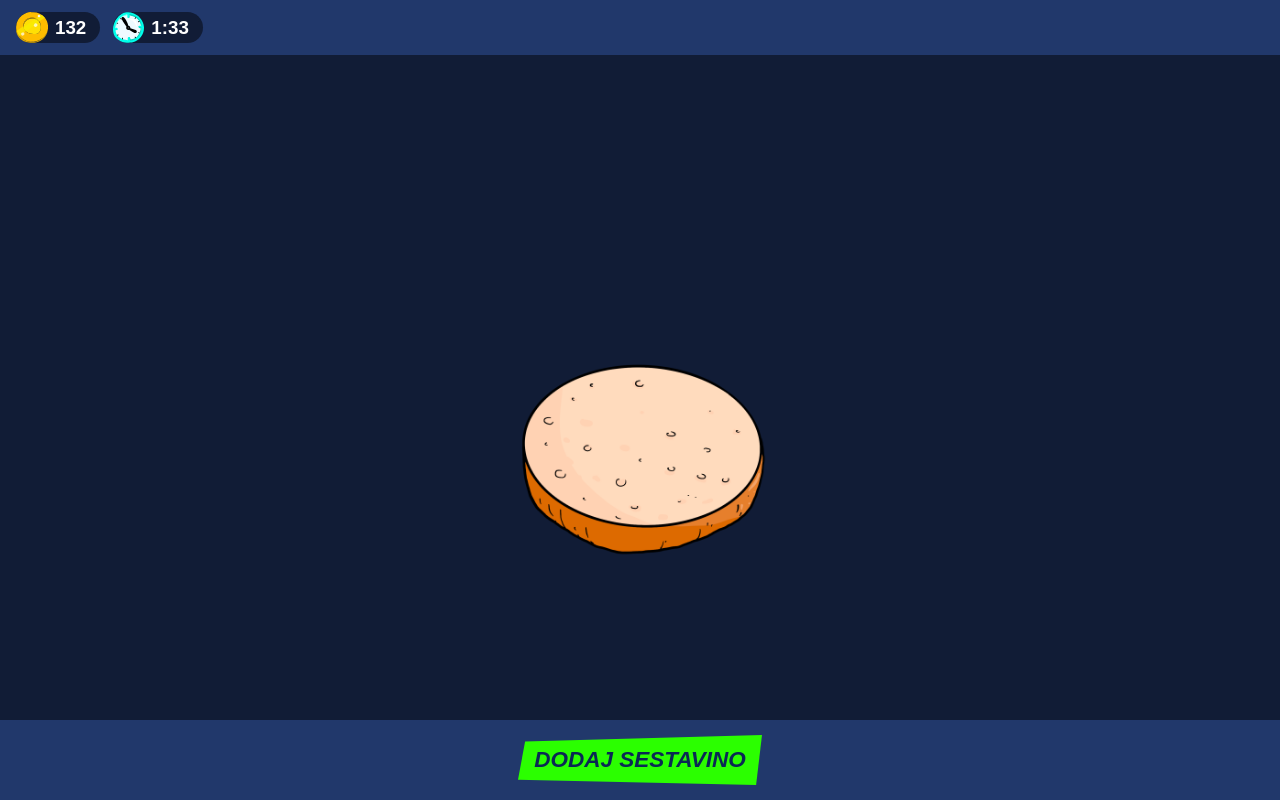
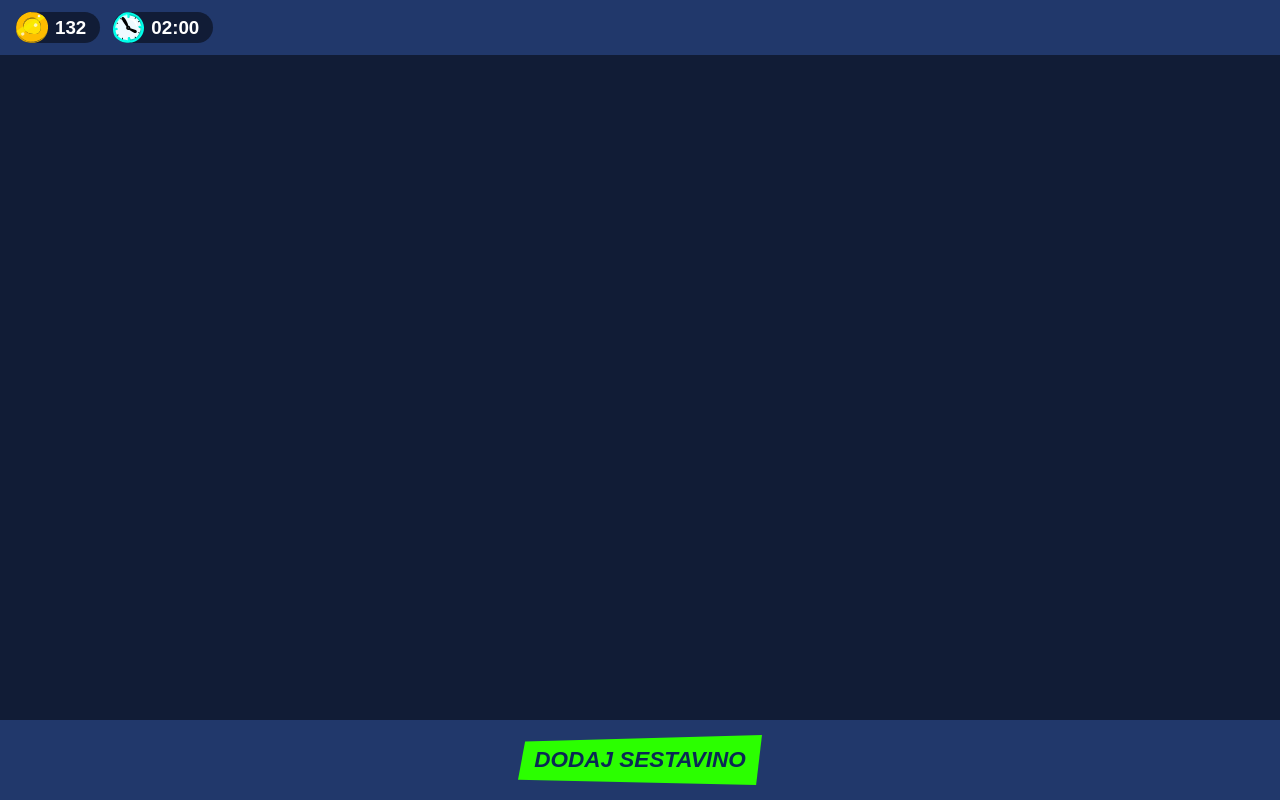
Before and after one commit to danesjenovdan/futr-za-jutr, a Vue app: page /game in a window 1280 px wide. Built offline with nearby package versions, Linux system fonts and the light colour scheme; a web font is replaced by a local one.

Commit message:
implement timer display and store; improve game logic

```diff
--- a/src/components/TopBar.vue
+++ b/src/components/TopBar.vue
@@ -7,13 +7,45 @@
       </div>
       <div class="pill time">
         <img class="icon" src="../assets/images/icons/ura.svg" alt="" />
-        <div class="text">1:33</div>
+        <div class="text">{{ formattedTimer }}</div>
       </div>
     </div>
   </div>
 </template>
 
-<script setup></script>
+<script setup>
+import { computed, watch } from "vue";
+import { useGameStore, MAX_TIME_SECONDS } from "../stores/game";
+import { useTimer } from "../composables/useTimer";
+
+const gameStore = useGameStore();
+const { remainingMs, start } = useTimer(MAX_TIME_SECONDS, { autoStart: false });
+
+watch(remainingMs, (newValue) => {
+  gameStore.remainingTimeMs = newValue;
+  if (newValue <= 0) {
+    gameStore.paused = true;
+    gameStore.gameOver = true;
+  }
+});
+
+watch(
+  () => gameStore.paused,
+  (newValue) => {
+    if (!newValue) {
+      start();
+    }
+  }
+);
+
+const formattedTimer = computed(() => {
+  const seconds = Math.ceil(gameStore.remainingTimeMs / 1000);
+  const minutes = Math.floor(seconds / 60);
+  const formattedMinutes = String(minutes).padStart(2, "0");
+  const formattedSeconds = String(seconds % 60).padStart(2, "0");
+  return `${formattedMinutes}:${formattedSeconds}`;
+});
+</script>
 
 <style scoped lang="scss">
 @import "../assets/scss/variables";
--- a/src/composables/useTimer.js
+++ b/src/composables/useTimer.js
@@ -1,15 +1,26 @@
 import { ref, onBeforeUnmount, computed } from "vue";
 
-export const useTimer = (durationSeconds) => {
+export const useTimer = (durationSeconds, { autoStart = true } = {}) => {
   const startMs = ref(Date.now());
   const currentMs = ref(Date.now());
 
   const updateCurrent = () => {
     currentMs.value = Date.now();
   };
-  const updateTimeInterval = setInterval(updateCurrent, 16);
+
+  let updateTimeInterval = autoStart ? setInterval(updateCurrent, 16) : null;
+
+  const start = () => {
+    if (!updateTimeInterval) {
+      startMs.value = Date.now();
+      currentMs.value = Date.now();
+      updateTimeInterval = setInterval(updateCurrent, 16);
+    }
+  };
+
   onBeforeUnmount(() => {
     clearInterval(updateTimeInterval);
+    updateTimeInterval = null;
   });
 
   const remainingMs = computed(() => {
@@ -22,5 +33,6 @@ export const useTimer = (durationSeconds) => {
 
   return {
     remainingMs,
+    start,
   };
 };
--- a/src/stores/game.js
+++ b/src/stores/game.js
@@ -1,26 +1,52 @@
 import { last, sample } from "lodash-es";
 import { defineStore } from "pinia";
 import ingredients from "../assets/ingredients.json";
+
+export const MAX_TIME_SECONDS = 120;
+const SCORING_INGREDIENTS = Object.keys(ingredients.ingredients);
+
+console.log(SCORING_INGREDIENTS);
 
 function getRandomFoodId() {
   const keys = Object.keys(ingredients.foods);
   return sample(keys);
 }
 
+function createNewFood(foodId) {
+  const nextFoodId =
+    foodId && ingredients.foods[foodId] ? foodId : getRandomFoodId();
+  const foodTemplate = ingredients.foods[nextFoodId];
+
+  const newFood = {
+    id: nextFoodId,
+    layers: [],
+  };
+
+  for (let i = 0; i < foodTemplate.ingredients.length; i += 1) {
+    const nextIngredient = foodTemplate.ingredients[i];
+
+    if (nextIngredient.type !== "none") {
+      break;
+    }
+
+    const nextLayerImage =
+      nextIngredient.layer_image || nextIngredient.layer_images[0];
+
+    newFood.layers.push({
+      layerImage: nextLayerImage,
+    });
+  }
+
+  return newFood;
+}
+
 export const useGameStore = defineStore("gameStore", {
   state: () => ({
-    paused: false,
+    maxTimeSeconds: MAX_TIME_SECONDS,
+    remainingTimeMs: MAX_TIME_SECONDS * 1000,
+    paused: true,
     gameOver: false,
-    foods: [
-      {
-        id: "burger",
-        layers: [
-          {
-            layerImage: ingredients.foods.burger.ingredients[0].layer_image,
-          },
-        ],
-      },
-    ],
+    foods: [createNewFood("burger")],
   }),
   getters: {
     currentFood(state) {
@@ -33,33 +59,31 @@ export const useGameStore = defineStore("gameStore", {
         return;
       }
 
-      // console.log(this.currentFood);
-      // console.log(ingredients.foods);
+      if (this.paused) {
+        this.paused = false;
+        return;
+      }
 
-      const food = ingredients.foods[this.currentFood.id];
+      const foodTemplate = ingredients.foods[this.currentFood.id];
       const completedLayers = this.currentFood.layers.length;
 
-      if (completedLayers < food.ingredients.length) {
-        const nextIngredient = food.ingredients[completedLayers];
+      if (completedLayers < foodTemplate.ingredients.length) {
+        // current food is not completed
+        const nextIngredient = foodTemplate.ingredients[completedLayers];
         const nextLayerImage =
           nextIngredient.layer_image || nextIngredient.layer_images[0];
 
         this.currentFood.layers.push({
           layerImage: nextLayerImage,
         });
-      } else if (this.foods.length === 2) {
-        // alert("CONGRATZ, TODO: open modal here");
-        // this.router.push({ name: "results" });
+      } else if (this.foods.length === 4) {
+        // all foods completed
+        this.paused = true;
         this.gameOver = true;
       } else {
-        // console.log(this.foods);
-
-        const nextFoodId = getRandomFoodId();
-
-        this.foods.push({
-          id: nextFoodId,
-          layers: [],
-        });
+        // current food completed, start new one
+        const nextFood = createNewFood();
+        this.foods.push(nextFood);
       }
     },
   },
```
Also changed, not shown: src/components/FoodPrepArea.vue (+0 -28 lines).
